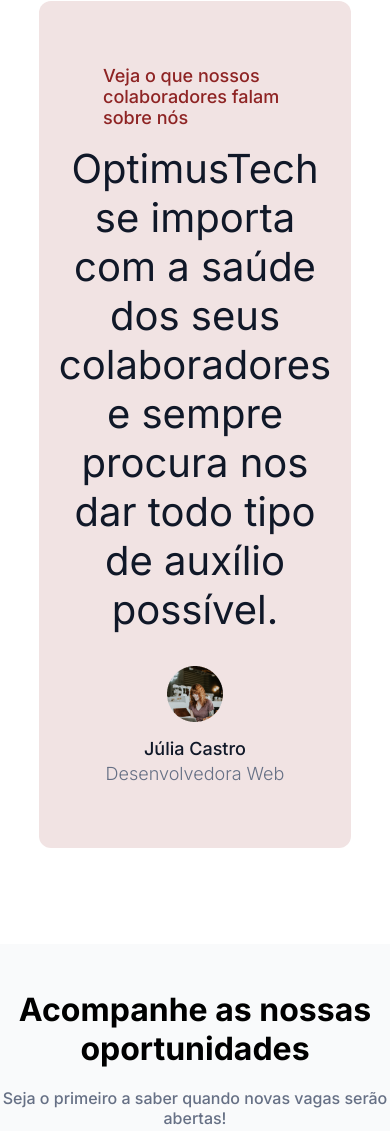
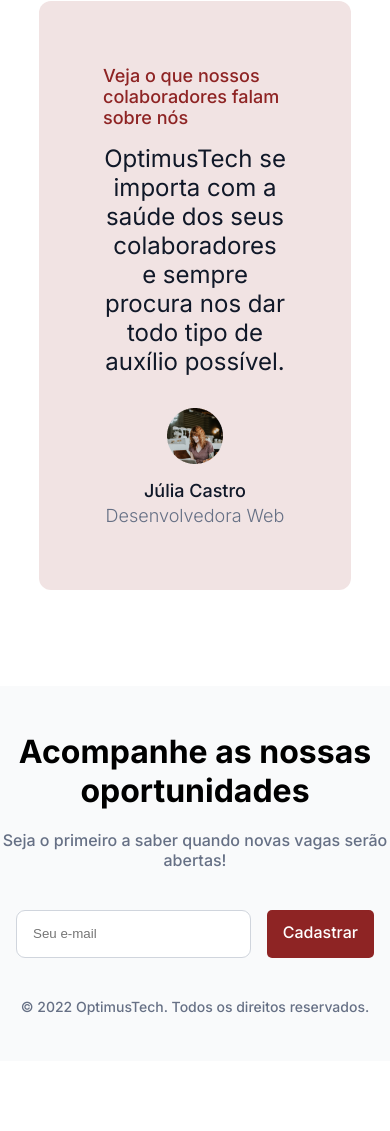
Before and after one commit to jrdaguirra/optimus-tech, a plain HTML site: page index.html in a window 390 px wide. Shown: the part 3683-4814 px from the top of the page. After the commit the page ends 4744 px from the top, so only its background shows below. Drawn offline with Linux system fonts and the light colour scheme.

Commit message:
melhorias de responsividade

```diff
--- a/styles.css
+++ b/styles.css
@@ -332,4 +332,12 @@
         gap: 1em;
         margin-left: 0;
     }
+
+    .section__feedback__comentario {
+        font-size: 24px;
+    }
+
+    .footer__email {
+        padding: 0 16px;
+    }
 }
```
